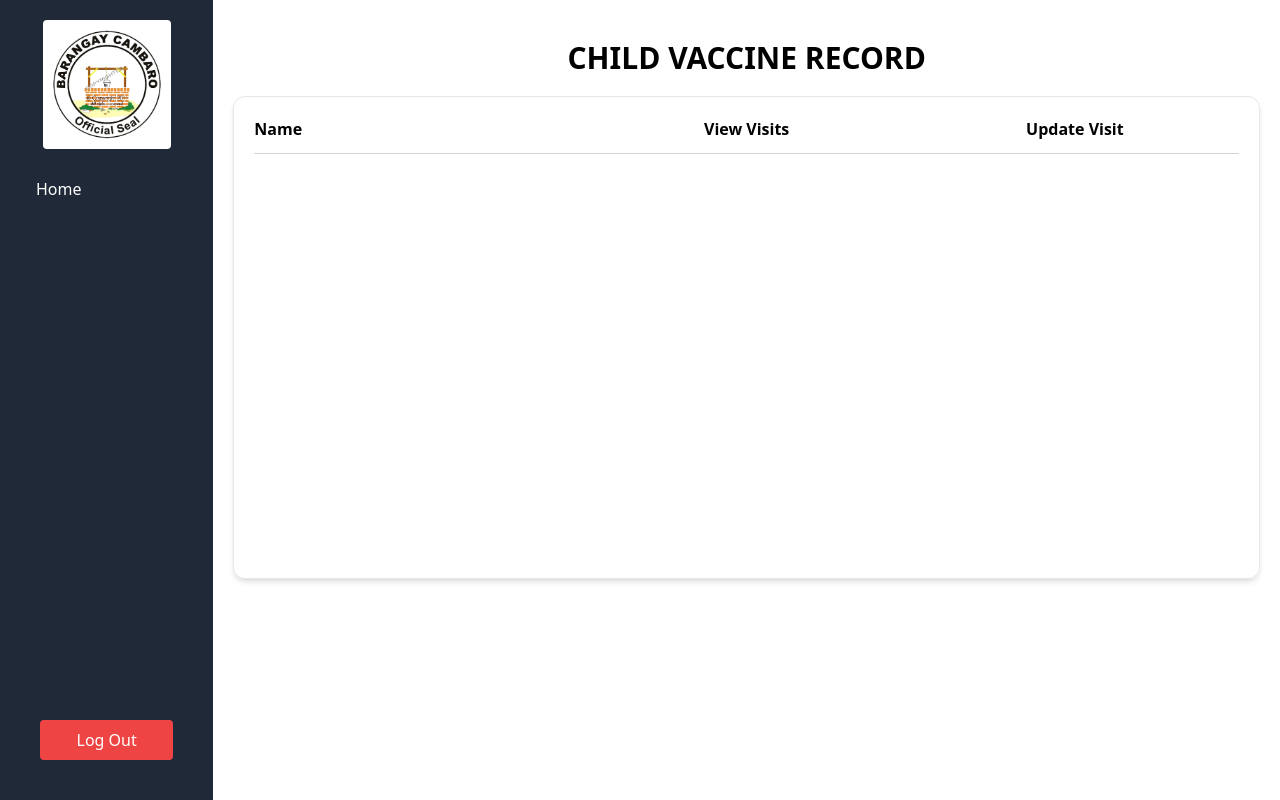
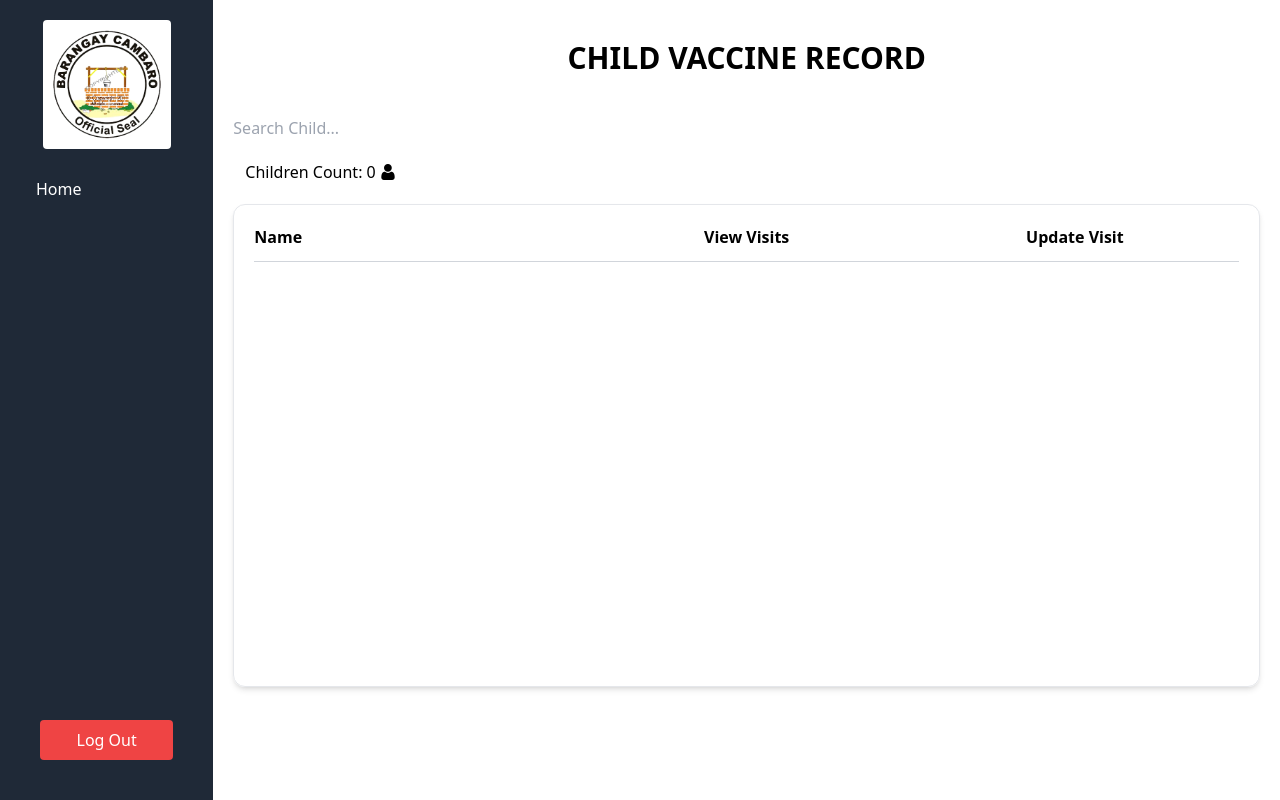
Before and after one commit to Rhainer13/dbms-1, a Django app: page /children-list/ in a window 1280 px wide. Run offline with Django 5.2, Linux system fonts and the light colour scheme; the visitor is signed in with stand-in values (Sample User, id 1); data that the repository does not hold is empty; some libraries are stand-ins or nearby versions.

Commit message:
Minor Changes
added search feature in some pages

```diff
--- a/app1/templates/app1/child-vaccine-history.html
+++ b/app1/templates/app1/child-vaccine-history.html
@@ -19,7 +19,7 @@
         <div>Date</div>
         <div>Visit #</div>
         <div>Vaccine</div>
-        <div>Health Worker</div>
+        <div>Administered By</div>
     </div>
 
     <div class="grid grid-cols-4 resident-grid gap-y-4 gap-x-10 overflow-y-auto h-96">
--- a/app1/templates/app1/children-list.html
+++ b/app1/templates/app1/children-list.html
@@ -6,6 +6,23 @@
 <a href="{% url 'children-list' %}">
     <h1 class="text-center font-bold text-3xl p-5">CHILD VACCINE RECORD</h1>
 </a>
+
+<div class="flex justify-between pt-5">
+    <div>
+        <form method="GET" action="{% url 'children-list' %}">
+            <input class="" type="text" name="q" placeholder="Search Child...">
+        </form>
+    </div>
+</div>
+
+<div class="py-5 pl-3 flex">
+    <div>
+        Children Count: {{ children_count }}
+    </div>
+    <div class="m-1">
+        <img class="size-4" src="{% static '/images/resident_count.png' %}" alt="">
+    </div>
+</div>
 
 <div class="pt-5 border p-5 rounded-xl shadow-md">
     <div class="grid grid-cols-3 mb-5 font-bold border-b border-gray-300 pb-3">
--- a/app1/templates/app1/medicine-inventory.html
+++ b/app1/templates/app1/medicine-inventory.html
@@ -26,8 +26,8 @@
 
     <div>
         <a href="{% url 'barangay-medicine-request-history' %}">
-            <div class="bg-blue-500 text-white font-bold py-2 px-4 rounded">
-                History
+            <div class="bg-orange-500 text-white font-bold py-2 px-4 rounded">
+                Request History
             </div>
         </a>
     </div>
--- a/app1/templates/app1/medicine-request-history.html
+++ b/app1/templates/app1/medicine-request-history.html
@@ -18,7 +18,7 @@
         <div>Quantity</div>
     </div>
 
-    <div class="grid grid-cols-6 resident-grid gap-y-4 gap-x-10">
+    <div class="grid grid-cols-6 resident-grid gap-y-4 gap-x-10 overflow-y-auto h-96">
         {% for request in medicine_requests %}
         <div>{{ request.request_date }}</div>
         <div>{{ request.resident.last_name }}, {{ request.resident.first_name }} {{ request.resident.middle_name }}</div>
--- a/app1/views.py
+++ b/app1/views.py
@@ -272,10 +272,22 @@ def children_list(request):
     # Calculate the date 18 years ago from today
     eighteen_years_ago = date.today() - timedelta(days=18*365.25)
 
-    children = Resident.objects.filter(birth_date__gt=eighteen_years_ago)
+    q = request.GET.get('q')
+
+    if q:
+        children = Resident.objects.filter(
+            Q(first_name__icontains=q) |
+            Q(middle_name__icontains=q) |
+            Q(last_name__icontains=q)
+        ).filter(birth_date__gt=eighteen_years_ago)
+    else:
+        children = Resident.objects.filter(birth_date__gt=eighteen_years_ago)
+
+    children_count = children.count()
 
     context = {
         'children': children,
+        'children_count':children_count,
     }
 
     return render(request, 'app1/children-list.html', context)
```
Also changed, not shown: app1/models.py (+13 -3 lines), app1/migrations/0023_alter_childvaccinehistory_vaccine_name_and_more.py (added), 2 other files.
